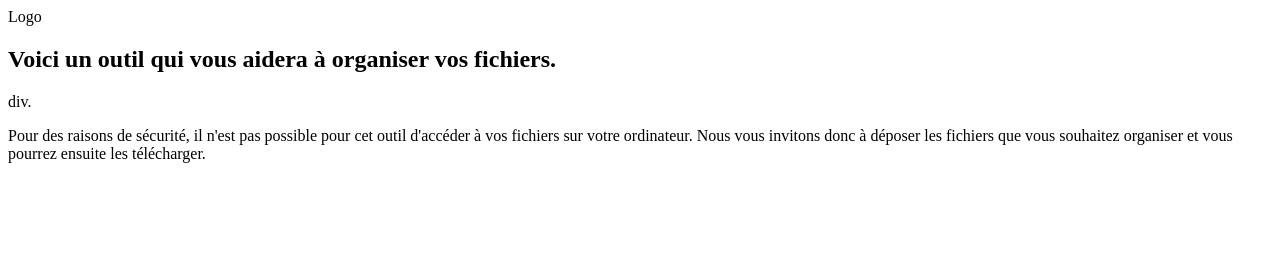
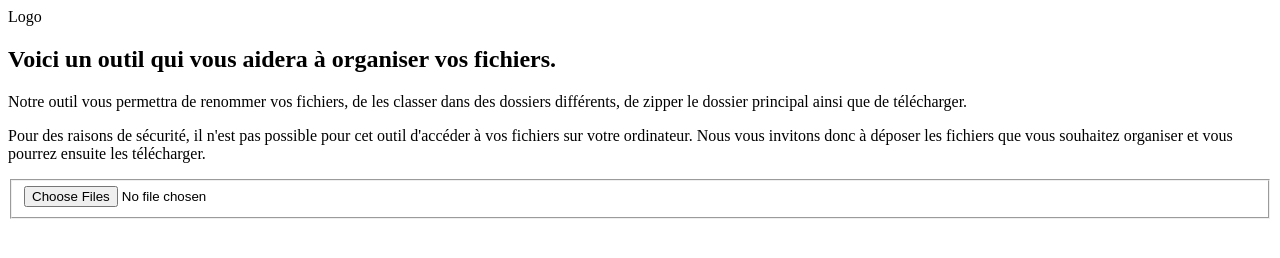
Before and after one commit to annalissa17/File_Organizer, a plain HTML site: page index.html in a window 1280 px wide. Drawn offline with Linux system fonts and the light colour scheme.

Commit message:
réparation de la hiérarchie de fichiers

```diff
--- a/src/index.html
+++ b/index.html
@@ -2,6 +2,7 @@
 <html>
 <head>
   <title>Organisateur de fichiers</title>
+  <script src="src/Main.js" defer></script>
 </head>
 <body>
 
@@ -14,7 +15,9 @@
     <section class="description">
         <div class="wrapper">
             <h2>Voici un outil qui vous aidera à organiser vos fichiers.</h2>
-            div.
+            <div class="fonctionnalite">
+                <p>Notre outil vous permettra de renommer vos fichiers, de les classer dans des dossiers différents, de zipper le dossier principal ainsi que de télécharger.</p>
+            </div>
             <div class="instructions">
                 <p>Pour des raisons de sécurité, il n'est pas possible pour cet outil d'accéder à vos fichiers sur votre ordinateur.
                     Nous vous invitons donc à déposer les fichiers que vous souhaitez organiser et vous pourrez ensuite les télécharger.
@@ -23,5 +26,15 @@
         </div>
     </section>
 
+    <section class="drag__drop">
+        <div class="wrapper">
+            <form action="">
+                <fieldset class="fieldset">
+                    <input type="file" webkitdirectory multiple>
+                </fieldset>
+            </form>
+        </div>
+    </section>
+
 </body>
 </html>
--- a/src/scripts/ComponentFactory.js
+++ /dev/null
@@ -1,3 +0,0 @@
-export default class ComponentFactory{
-
-}
```
Also changed, not shown: src/scripts/Main.js (deleted, +0 -11 lines), src/Main.js (added).
